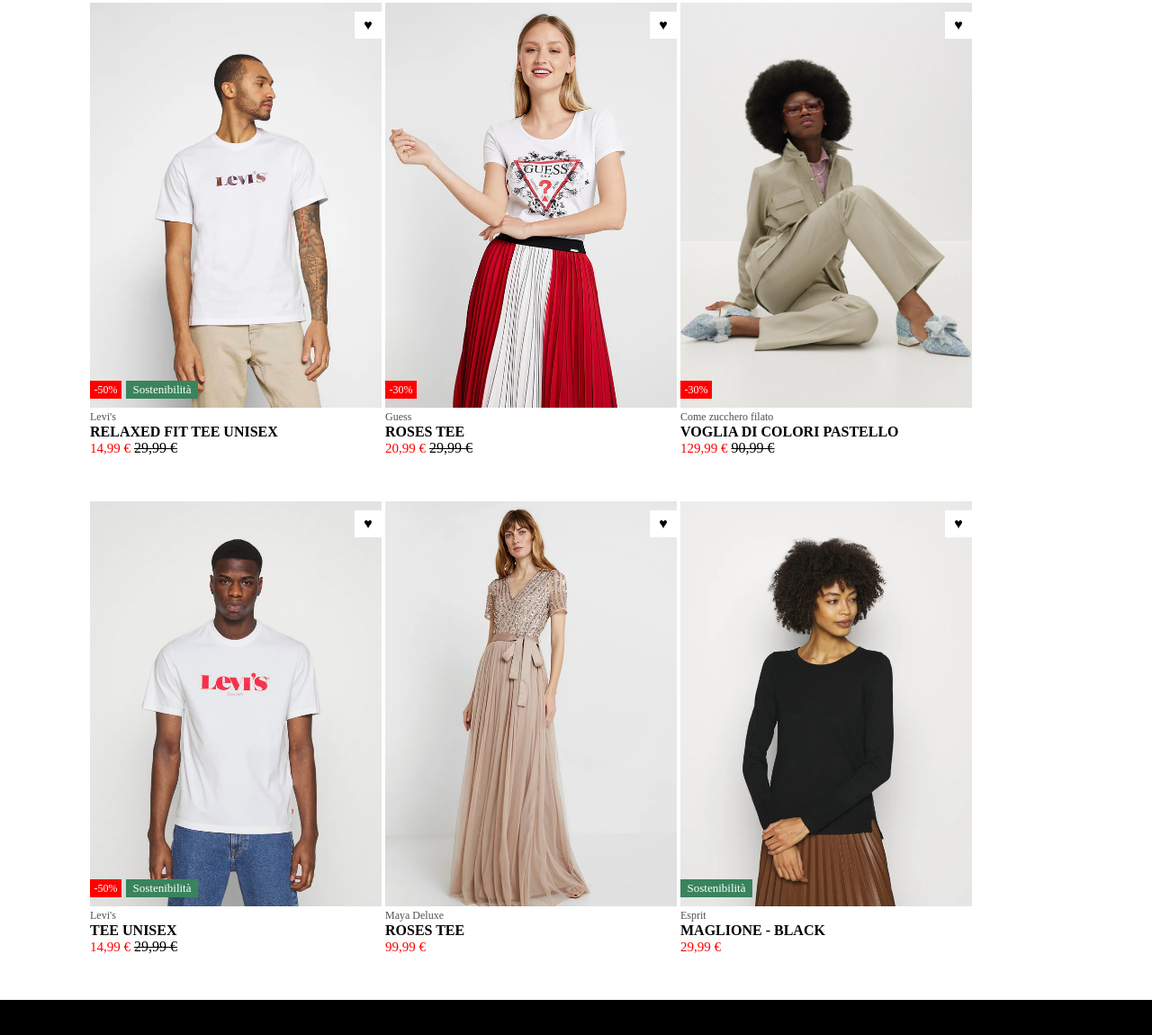
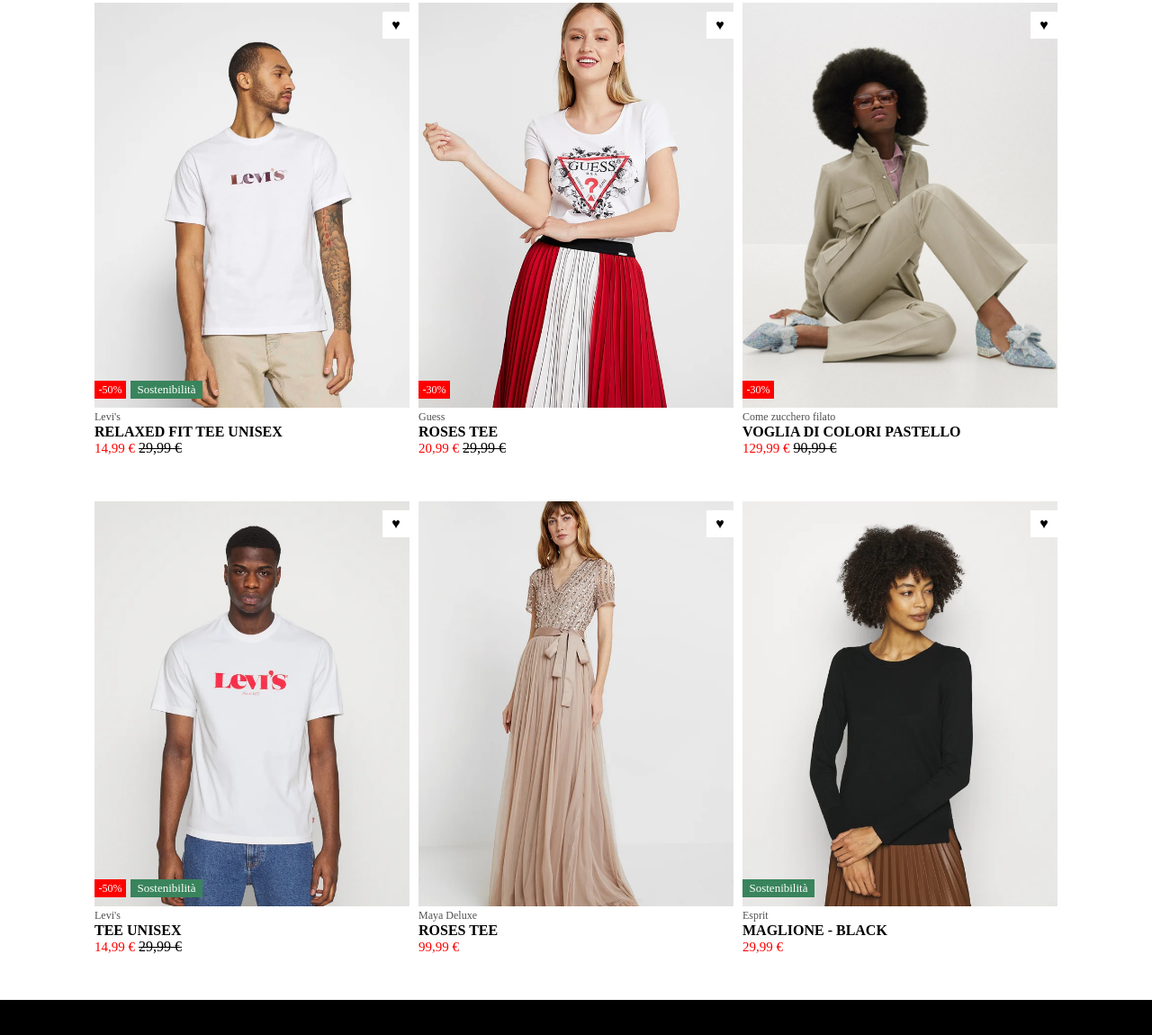
Before and after one commit to codeMatt91/html-css-boolando, a plain HTML site: page index.html in a window 1280 px wide. Shown: the part 122-1272 px from the top of the page at 90% size. Drawn offline with Linux system fonts and the light colour scheme; files whose address does not match are found by name.

Commit message:
change layout whit float proprieties

```diff
--- a/css/style.css
+++ b/css/style.css
@@ -2,6 +2,12 @@
    margin: 0;
    padding: 0;
    box-sizing: border-box;
+}
+
+.clearfix::after {
+   display: table;
+   content: '';
+   clear: both;
 }
 
 /* Regole Generali  */
@@ -18,7 +24,9 @@
 }
 
 .card{
-   width: calc(90%/3);
+   float: left;
+   width: calc((100%/3) - 10px);
+   margin: 0 5px;
    display: inline-block;
    cursor: pointer;
 }
--- a/index.html
+++ b/index.html
@@ -18,7 +18,7 @@
 
    <!-- Primo Container  -->
 
-   <div class="container">
+   <div class="container clearfix">
       <div class="card">
          <div class="product levis-bordeaux">
             <div class="heart">&hearts;</div>
@@ -57,7 +57,7 @@
 
 <!-- Secondo Container  -->
 
-   <div class="container">
+   <div class="container clearfix">
       <div class="card">
          <div class="product levis-red">
             <div class="heart">&hearts;</div>
```
